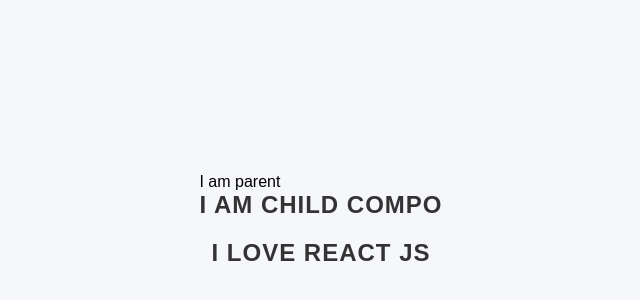
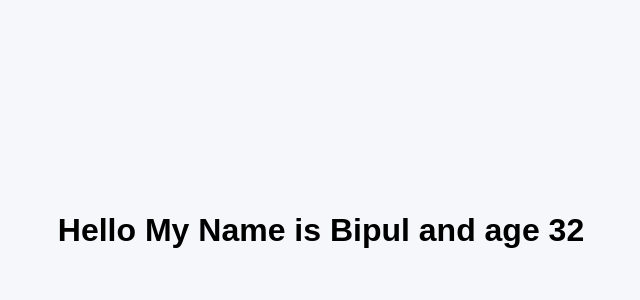
Before and after one commit to bipulchhetri/React--2025, a React (Vite) app: page / in a window 1280 px wide. Shown: the part 170-470 px from the top of the page, without its empty margins (319-959 px from the left). Built offline with nearby package versions, Linux system fonts and the light colour scheme.

Commit message:
context API udpate

```diff
--- a/src/App.jsx
+++ b/src/App.jsx
@@ -58,6 +58,8 @@
 import UseEffectClean from './Hooks/UseEffectClean'
 import UseRef from './Hooks/UseRef/UseRef'
 import Props from './PropDriling/Props'
+import { Home } from './Hooks/ContextApi/Home'
+import { BioProvider } from './Hooks/ContextApi'
 
 const App = () => {
   return (
@@ -76,7 +78,12 @@
 {/* <UseEffectChallange/>
 <UseEffectClean/> */}
 {/* <UseRef/> */}
-<Props/>
+{/* <Props/> */}
+<BioProvider>
+<Home/>
+
+</BioProvider>
+
 </>
 
   )
--- /dev/null
+++ b/src/Hooks/ContextApi/Home.jsx
@@ -0,0 +1,10 @@
+import React from 'react'
+import { useContext } from 'react'
+import { BioContext } from '.'
+
+export const Home = () => {
+
+    const {MyName,age}=useContext(BioContext);
+    return <h1>Hello My Name is {MyName} and age {age}</h1>
+
+}
--- /dev/null
+++ b/src/Hooks/ContextApi/index.jsx
@@ -0,0 +1,16 @@
+import { createContext } from "react";
+
+// 1st step
+export const BioContext=createContext();
+
+// 2nd step
+
+export const BioProvider=({children})=>{
+    const MyName="Bipul"
+    const age="32"
+    return(
+        <BioContext.Provider value={{MyName,age}}>
+{children}
+        </BioContext.Provider>
+    )
+}
```
